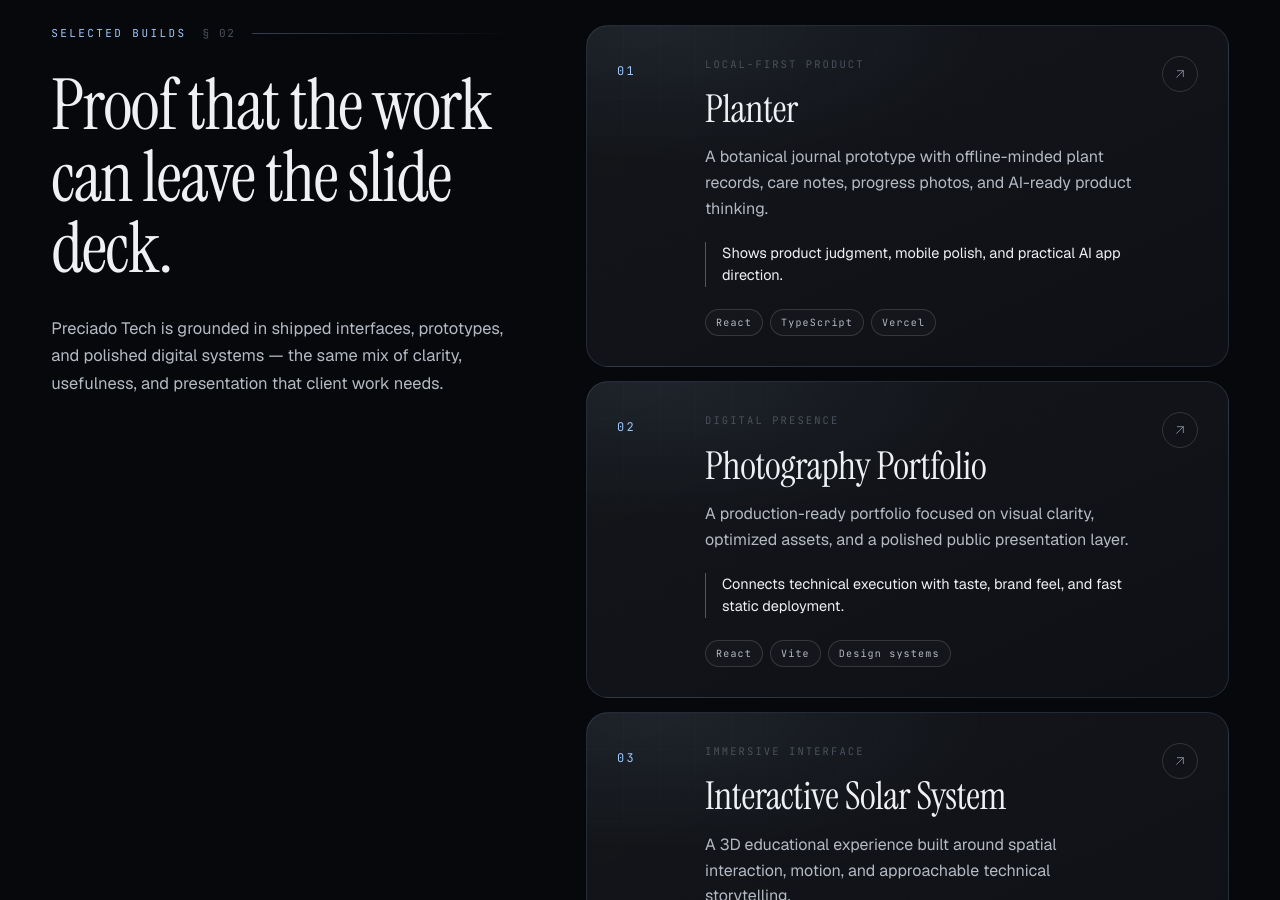
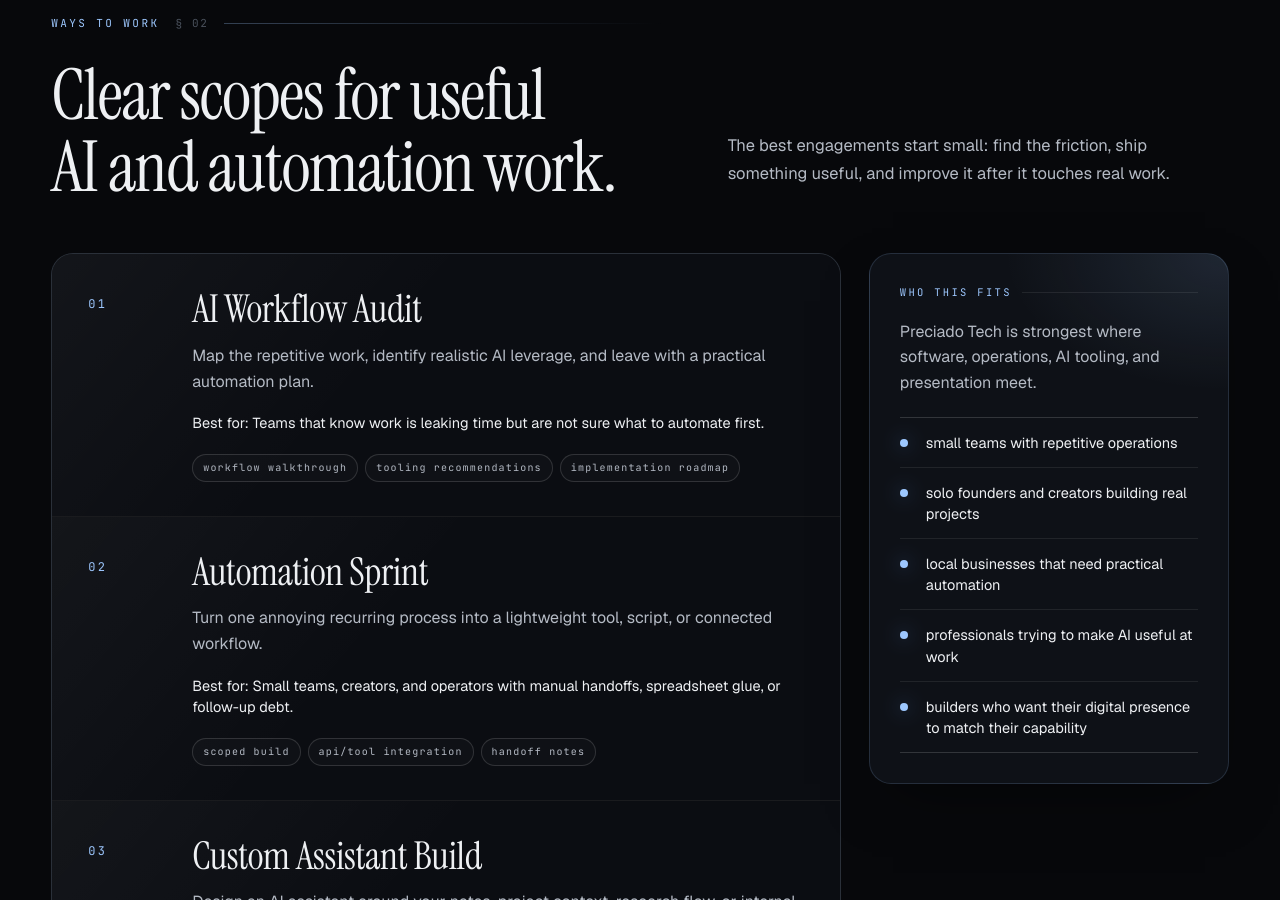
Before and after one commit to michaelpreciado/business-page, a React (Vite) app: page / in a window 1280 px wide. Shown: the part 1900-2800 px from the top of the page. Built offline with nearby package versions, Linux system fonts and the light colour scheme.

Commit message:
Add practical service offer sections

```diff
--- a/src/App.css
+++ b/src/App.css
@@ -391,6 +391,145 @@ section { position: relative; z-index: 1; }
 }
 .service:hover .service-link { color: var(--accent); gap: 12px; }
 
+/* ── OFFERS ─────────────────────────────────────────── */
+.offers { padding: 90px 0 110px; }
+.offers-head {
+  display: grid;
+  grid-template-columns: 1.1fr 0.9fr;
+  gap: 64px;
+  align-items: end;
+  margin-bottom: 50px;
+}
+.offers-head p {
+  max-width: 470px;
+  font-size: 16.5px;
+  line-height: 1.65;
+}
+.offers-layout {
+  display: grid;
+  grid-template-columns: 1fr 360px;
+  gap: 28px;
+  align-items: start;
+}
+.offer-list {
+  display: grid;
+  gap: 1px;
+  border: 1px solid oklch(0.82 0.09 255 / 0.12);
+  border-radius: var(--radius-lg);
+  overflow: hidden;
+  background: var(--line);
+}
+.offer {
+  display: grid;
+  grid-template-columns: 76px 1fr;
+  gap: 28px;
+  padding: 34px 36px;
+  background:
+    linear-gradient(130deg, rgba(255,255,255,0.035), transparent 42%),
+    var(--bg-2);
+  transition: background 260ms ease, padding 260ms ease;
+}
+.offer:hover {
+  background:
+    radial-gradient(560px 220px at 0% 0%, oklch(0.82 0.09 255 / 0.1), transparent 62%),
+    var(--bg-3);
+  padding-left: 44px;
+}
+.offer-num {
+  font-family: var(--mono);
+  font-size: 12px;
+  letter-spacing: 0.2em;
+  color: var(--accent);
+  padding-top: 7px;
+}
+.offer h3 {
+  color: var(--ink);
+  font-size: clamp(28px, 3vw, 40px);
+  margin-bottom: 12px;
+}
+.offer p {
+  margin: 0;
+  max-width: 690px;
+  color: var(--ink-dim);
+  line-height: 1.62;
+}
+.offer-best {
+  margin-top: 18px;
+  color: var(--ink);
+  font-size: 14.5px;
+  line-height: 1.5;
+}
+.offer-includes {
+  display: flex;
+  flex-wrap: wrap;
+  gap: 7px;
+  margin-top: 20px;
+}
+.offer-includes span {
+  font-family: var(--mono);
+  font-size: 10px;
+  letter-spacing: 0.12em;
+  color: var(--ink-dim);
+  padding: 5px 10px;
+  border-radius: 999px;
+  border: 1px solid var(--line-2);
+  background: rgba(255,255,255,0.02);
+  text-transform: lowercase;
+}
+.fit-card {
+  position: sticky;
+  top: 104px;
+  border: 1px solid oklch(0.82 0.09 255 / 0.16);
+  border-radius: var(--radius-lg);
+  padding: 30px;
+  background:
+    radial-gradient(360px 220px at 100% 0%, oklch(0.82 0.09 255 / 0.12), transparent 62%),
+    var(--panel);
+  box-shadow: 0 24px 60px -24px rgba(0,0,0,0.55);
+}
+.fit-card p {
+  margin: 18px 0 22px;
+  color: var(--ink-dim);
+  line-height: 1.6;
+}
+.fit-card ul {
+  list-style: none;
+  padding: 0;
+  margin: 0;
+  display: grid;
+  gap: 1px;
+  background: var(--line);
+  border-top: 1px solid var(--line);
+  border-bottom: 1px solid var(--line);
+}
+.fit-card li {
+  position: relative;
+  padding: 14px 0 14px 26px;
+  background: var(--panel);
+  color: var(--ink);
+  font-size: 14.5px;
+  line-height: 1.45;
+}
+.fit-card li::before {
+  content: "";
+  position: absolute;
+  left: 0;
+  top: 21px;
+  width: 8px;
+  height: 8px;
+  border-radius: 50%;
+  background: var(--accent);
+  box-shadow: 0 0 18px var(--accent-glow);
+}
+@media (max-width: 980px) {
+  .offers-head, .offers-layout { grid-template-columns: 1fr; gap: 34px; }
+  .fit-card { position: static; }
+}
+@media (max-width: 640px) {
+  .offer { grid-template-columns: 1fr; gap: 14px; padding: 28px; }
+  .offer:hover { padding-left: 28px; }
+}
+
 /* ── SELECTED BUILDS ─────────────────────────────────── */
 .builds { padding: 100px 0 120px; }
 .builds-grid {
--- a/src/App.jsx
+++ b/src/App.jsx
@@ -195,6 +195,91 @@ const Services = () => (
   </section>
 )
 
+/* ─── Offers ─── */
+const OFFERS = [
+  {
+    name: 'AI Workflow Audit',
+    promise: 'Map the repetitive work, identify realistic AI leverage, and leave with a practical automation plan.',
+    bestFor: 'Teams that know work is leaking time but are not sure what to automate first.',
+    includes: ['workflow walkthrough', 'tooling recommendations', 'implementation roadmap'],
+  },
+  {
+    name: 'Automation Sprint',
+    promise: 'Turn one annoying recurring process into a lightweight tool, script, or connected workflow.',
+    bestFor: 'Small teams, creators, and operators with manual handoffs, spreadsheet glue, or follow-up debt.',
+    includes: ['scoped build', 'API/tool integration', 'handoff notes'],
+  },
+  {
+    name: 'Custom Assistant Build',
+    promise: 'Design an AI assistant around your notes, project context, research flow, or internal process.',
+    bestFor: 'People who want AI to work with their real context instead of another blank chat box.',
+    includes: ['prompt/system design', 'knowledge workflow', 'safe operating boundaries'],
+  },
+  {
+    name: 'Digital Presence Polish',
+    promise: 'Upgrade a website, portfolio, or landing page so the offer is clearer and the execution feels credible.',
+    bestFor: 'Builders and small businesses whose work is better than their current web presence suggests.',
+    includes: ['copy + hierarchy', 'responsive UI polish', 'deployment cleanup'],
+  },
+]
+
+const FITS = [
+  'small teams with repetitive operations',
+  'solo founders and creators building real projects',
+  'local businesses that need practical automation',
+  'professionals trying to make AI useful at work',
+  'builders who want their digital presence to match their capability',
+]
+
+const Offers = () => (
+  <section className="offers" id="offers">
+    <div className="wrap">
+      <div className="offers-head reveal">
+        <div>
+          <div className="section-head">
+            <span className="eyebrow">Ways to work</span>
+            <span className="eyebrow-num">§ 02</span>
+            <span className="divider" />
+          </div>
+          <h2>Clear scopes for useful<br />AI and automation work.</h2>
+        </div>
+        <p>
+          The best engagements start small: find the friction, ship something useful,
+          and improve it after it touches real work.
+        </p>
+      </div>
+
+      <div className="offers-layout">
+        <div className="offer-list">
+          {OFFERS.map((offer, index) => (
+            <article className="offer reveal" key={offer.name}>
+              <div className="offer-num">0{index + 1}</div>
+              <div>
+                <h3>{offer.name}</h3>
+                <p>{offer.promise}</p>
+                <div className="offer-best">Best for: {offer.bestFor}</div>
+                <div className="offer-includes">
+                  {offer.includes.map((item) => <span key={item}>{item}</span>)}
+                </div>
+              </div>
+            </article>
+          ))}
+        </div>
+
+        <aside className="fit-card reveal">
+          <div className="card-label">Who this fits</div>
+          <p>
+            Preciado Tech is strongest where software, operations, AI tooling, and presentation meet.
+          </p>
+          <ul>
+            {FITS.map((fit) => <li key={fit}>{fit}</li>)}
+          </ul>
+        </aside>
+      </div>
+    </div>
+  </section>
+)
+
 /* ─── Selected builds ─── */
 const BUILDS = [
   {
@@ -246,7 +331,7 @@ const Builds = () => (
         <div className="builds-copy reveal">
           <div className="section-head">
             <span className="eyebrow">Selected builds</span>
-            <span className="eyebrow-num">§ 02</span>
+            <span className="eyebrow-num">§ 03</span>
             <span className="divider" />
           </div>
           <h2>Proof that the work<br />can leave the slide deck.</h2>
@@ -278,7 +363,7 @@ const How = () => (
         <div>
           <div className="section-head reveal">
             <span className="eyebrow">How it works</span>
-            <span className="eyebrow-num">§ 03</span>
+            <span className="eyebrow-num">§ 04</span>
             <span className="divider" />
           </div>
           <h2 className="reveal">Find the friction.<br />Design the system.<br /><em>Make it real.</em></h2>
@@ -523,6 +608,7 @@ function App() {
       <main>
         <Hero onContact={() => setModal(true)} />
         <Services />
+        <Offers />
         <Builds />
         <How />
         <CTA onContact={() => setModal(true)} />
```
